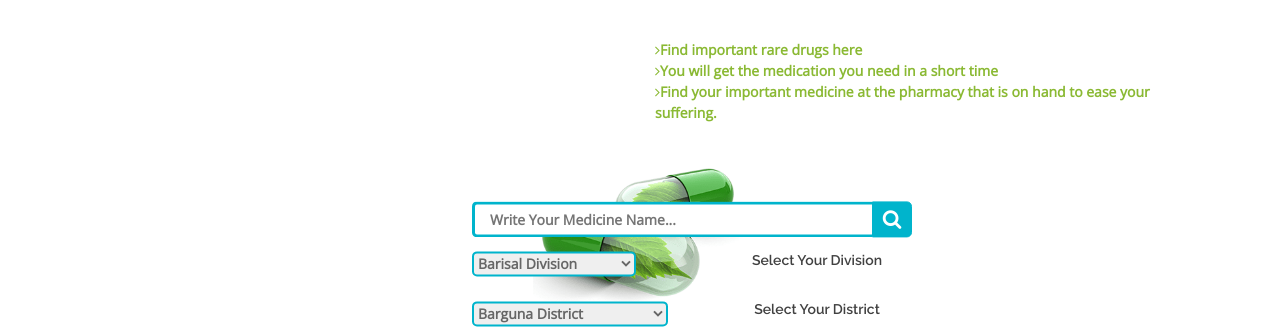
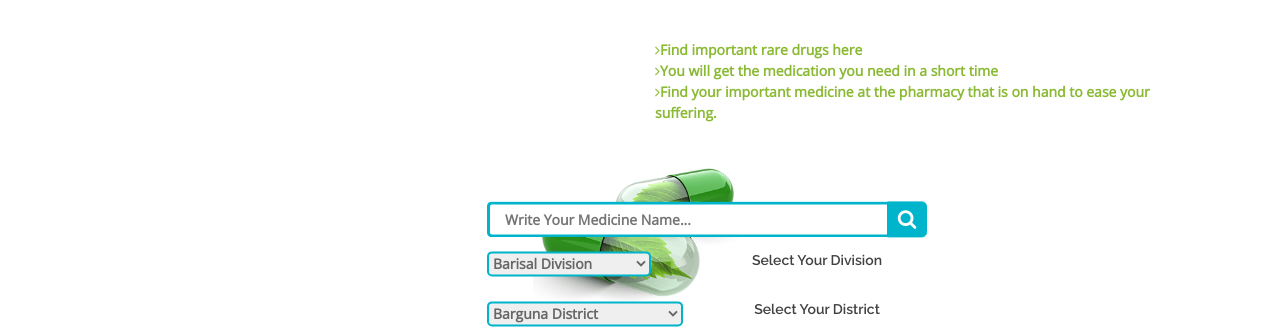
Before and after one commit to ayub6717/Pharmalogy, a website: page index.html in a window 1280 px wide. Shown: the part 1058-1390 px from the top of the page. Drawn offline with nearby package versions, Linux system fonts and the light colour scheme.

Commit message:
Update index.html

```diff
--- a/index.html
+++ b/index.html
@@ -473,7 +473,7 @@
 				<div class="wrap1"> <br>
 					<h5 class="d">Select Your District</h5>
 					<h5 class="d">Select Your Division</h5>
-					<div class="search1">
+					<div class="container search1">
 						<input id="nameBox" type="text" size="20" class="searchTerm1"
 							placeholder="Write Your Medicine Name...">
 						<!-- <datalist id="brow">
```
